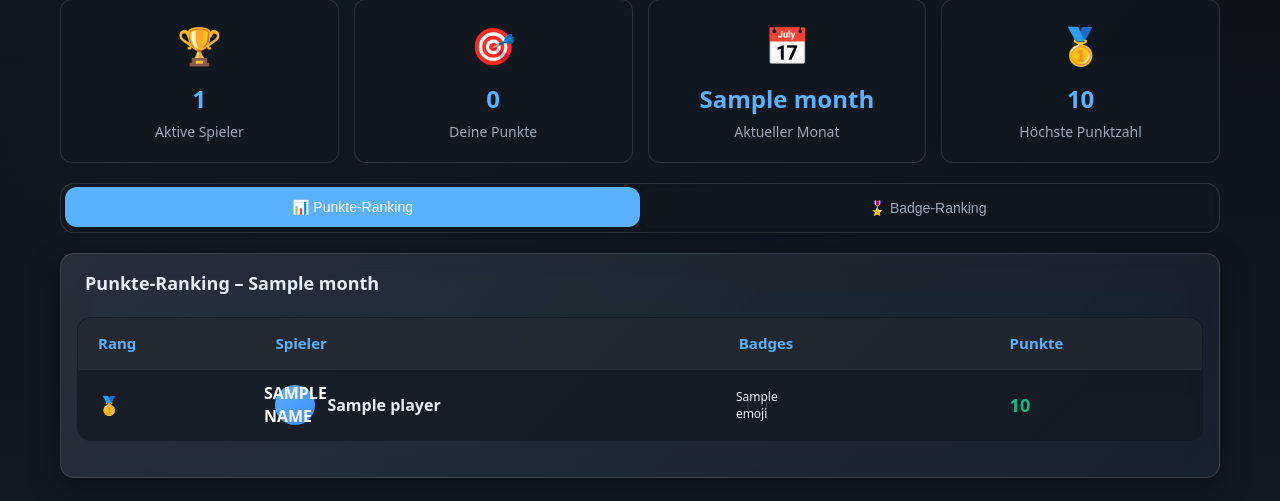
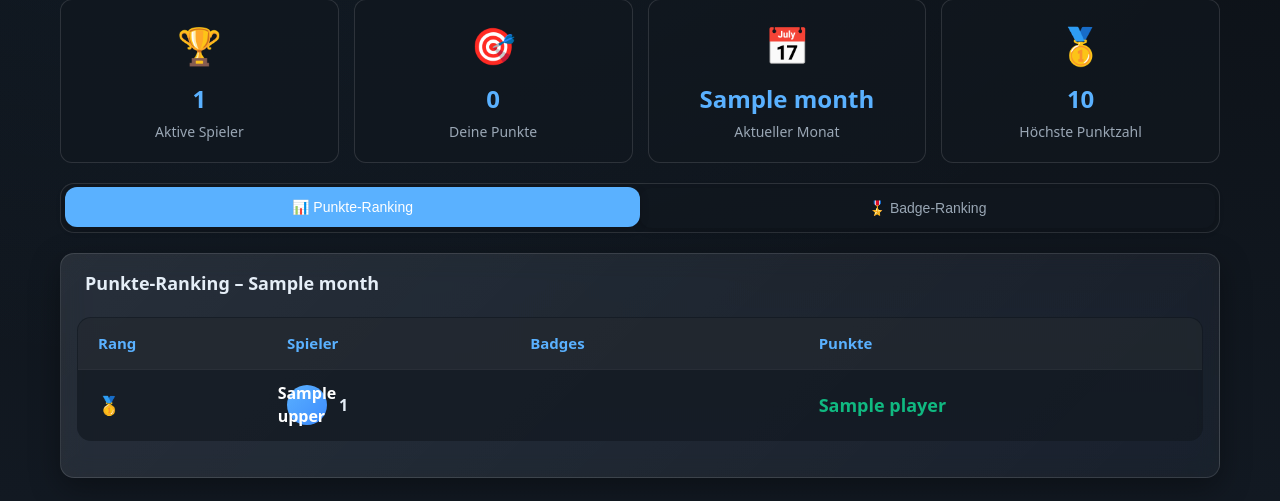
Before and after one commit to Lukes-Git-Beginning/slot-booking-webapp, a Flask app: template templates/scoreboard.html in a window 1280 px wide. Shown: the part 299-800 px from the top of the page. Run offline with Flask 3, Linux system fonts and the light colour scheme; the visitor is signed in with stand-in values (Sample User, id 1); the template is opened without the code that fills it: most values are stand-ins (such as "Sample title", 1, 10 or a date in 2020); parts of the project's set-up code (start-up, migrations or seed data) failed here and were passed over; some libraries are stand-ins or nearby versions.

Commit message:
🐛 Scoreboard-Fehler behoben
- Tuple-Zugriff korrigiert: player[0] statt player.name
- Badge-Leaderboard-Daten zur Scoreboard-Route hinzugefügt
- Template für korrekte Datenstruktur angepasst
- Fehlerbehandlung für Badge-System implementiert

```diff
--- a/slot_booking_webapp.py
+++ b/slot_booking_webapp.py
@@ -1225,12 +1225,20 @@ def scoreboard():
     user_score = scores.get(user, {}).get(month, 0) if user else 0
     champion = get_champion_for_month((datetime.now(TZ).replace(day=1) - timedelta(days=1)).strftime("%Y-%m"))
 
+    # Hole Badge-Daten für das Leaderboard
+    try:
+        badge_leaderboard = achievement_system.get_badge_leaderboard()
+    except Exception as e:
+        print(f"❌ Badge Leaderboard Fehler: {e}")
+        badge_leaderboard = []
+
     return render_template("scoreboard.html",
                          ranking=ranking,
                          user_score=user_score,
                          month=month,
                          current_user=user,
-                         champion=champion)
+                         champion=champion,
+                         badge_leaderboard=badge_leaderboard)
 
 @app.route("/badges")
 def badges():
--- a/templates/scoreboard.html
+++ b/templates/scoreboard.html
@@ -437,7 +437,7 @@
           </thead>
           <tbody>
             {% for player in ranking %}
-            <tr class="player-row {% if current_user and player.name == current_user %}current-user{% endif %}">
+            <tr class="player-row {% if current_user and player[0] == current_user %}current-user{% endif %}">
               <td class="rank-cell rank-{{ loop.index if loop.index <= 3 else 'other' }}">
                 {% if loop.index == 1 %}🥇
                 {% elif loop.index == 2 %}🥈
@@ -448,30 +448,21 @@
               <td>
                 <div class="player-info">
                   <div class="player-avatar">
-                    {{ player.name[0].upper() }}
+                    {{ player[0][0].upper() }}
                   </div>
                   <div>
-                    <div class="player-name">{{ player.name }}</div>
+                    <div class="player-name">{{ player[0] }}</div>
                   </div>
                 </div>
               </td>
 
               <td class="badges-cell">
-                <div class="player-badges" data-user="{{ player.name }}">
-                  {% for badge in player.badges %}
-                    <span class="badge-mini rarity-{{ badge.rarity }}">
-                      {{ badge.emoji }}
-                      <div class="badge-tooltip">{{ badge.name }}<br>{{ badge.description }}</div>
-                    </span>
-                  {% endfor %}
-
-                  {% if player.total_badges > 3 %}
-                    <span class="badge-counter">+{{ player.total_badges - 3 }}</span>
-                  {% endif %}
+                <div class="player-badges" data-user="{{ player[0] }}">
+                  <!-- Badges werden dynamisch geladen -->
                 </div>
               </td>
 
-              <td class="points-cell">{{ player.points }}</td>
+              <td class="points-cell">{{ player[1] }}</td>
             </tr>
             {% endfor %}
           </tbody>
```
